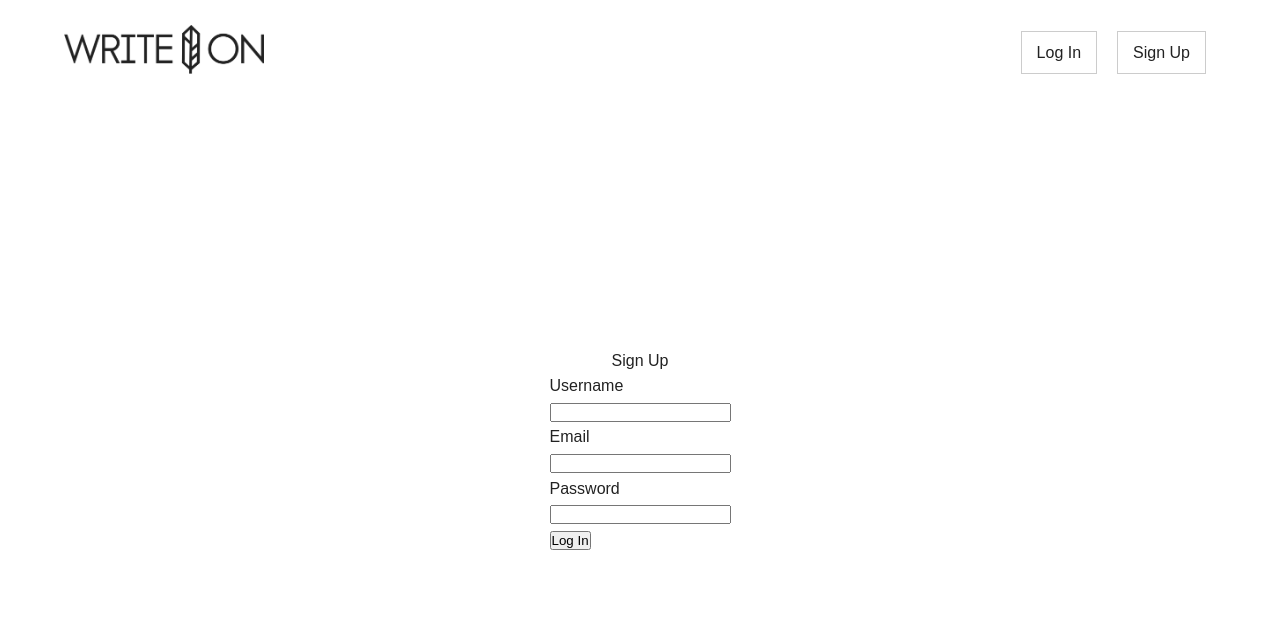
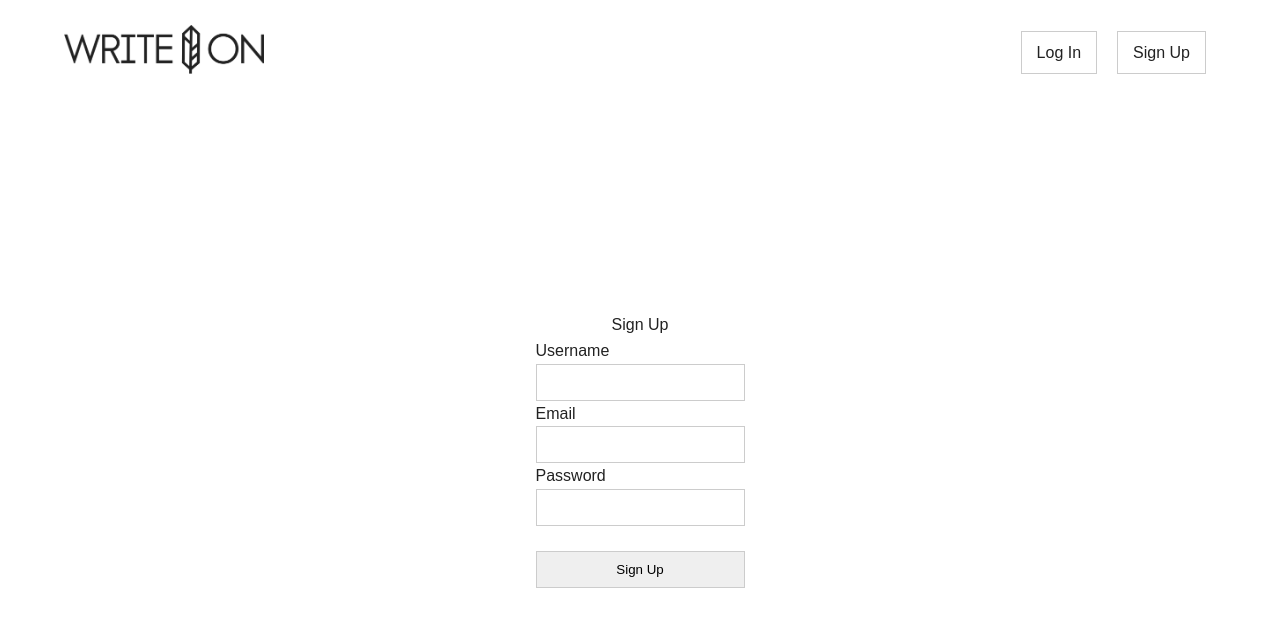
Before and after one commit to TimothyAllgood/writr_frontend, a React (Create React App) app: page /signup in a window 1280 px wide. Shown: the top 626 px of the page. Built offline with nearby package versions, Linux system fonts and the light colour scheme; a web font is replaced by a local one.

Commit message:
added authHeader function, moved queries to class, basic form styling

```diff
--- a/src/App.js
+++ b/src/App.js
@@ -3,8 +3,16 @@ import { useMutation, gql } from '@apollo/client';
 import { useEffect, useState } from 'react';
 import Header from './components/Header/Header';
 import Routes from './config/Routes';
+import User from './models/User';
+import setAuthHeader from './util/setAuthHeader';
 
 require('./App.scss');
+
+// TODO : Redirect on log in and sign up
+// TODO : Create profile page
+// TODO : View others profiles and their stories
+// TODO : Display all saved stories
+// TODO : Save stories to DB
 
 function App() {
   const [isLoggedIn, setisLoggedIn] = useState(false);
@@ -17,55 +25,13 @@ function App() {
     }
   }, []);
 
-  // GRAPHQL QUERY EXAMPLE
-  // const AllUsers = gql`
-  //   query GetAllUsers {
-  //     getAllUsers {
-  //       username
-  //     }
-  //   }
-  // `;
-  // const { loading, error, data } = useQuery(AllUsers);
+  const [login, { data: loginData }] = useMutation(User.loginMutation);
 
-  // if (loading) return <p>Loading...</p>;
-  // if (error) return <p>Error</p>;
-  // if (data) {
-  //   console.log(data.getAllUsers[0]);
-  // }
-  //
-
-  // Log In Mutation
-  const loginMutation = gql`
-    mutation Login($loginUsername: String!, $loginPassword: String!) {
-      login(username: $loginUsername, password: $loginPassword) {
-        token
-      }
-    }
-  `;
-
-  const [login, { data: loginData }] = useMutation(loginMutation);
-
-  //Sign Up Mutation
-  const signupMutation = gql`
-    mutation signup(
-      $signupUsername: String!
-      $signupEmail: String!
-      $signupPassword: String!
-    ) {
-      signup(
-        username: $signupUsername
-        email: $signupEmail
-        password: $signupPassword
-      ) {
-        username
-      }
-    }
-  `;
-
-  const [signup, { data: signupData }] = useMutation(signupMutation);
+  const [signup, { data: signupData }] = useMutation(User.signupMutation);
 
   // Logout
   const logout = () => {
+    setAuthHeader();
     localStorage.removeItem('token');
     setisLoggedIn(false);
   };
@@ -74,6 +40,7 @@ function App() {
   useEffect(() => {
     if (loginData) {
       if (loginData.login.token) {
+        setAuthHeader(loginData.login.token);
         setisLoggedIn(true);
         localStorage.setItem('token', loginData.login.token);
       }
--- a/src/components/Form/Form.js
+++ b/src/components/Form/Form.js
@@ -1,4 +1,5 @@
 import React, { useState } from 'react';
+require('./Form.scss');
 
 function Form({ formAction, formType }) {
   const [formData, setFormData] = useState({});
@@ -25,7 +26,7 @@ function Form({ formAction, formType }) {
   };
 
   return (
-    <form onSubmit={(e) => handleSubmit(e)}>
+    <form className="user-form" onSubmit={(e) => handleSubmit(e)}>
       <div className="form-group">
         <label htmlFor="username">
           <p>Username</p>
@@ -61,7 +62,11 @@ function Form({ formAction, formType }) {
           onChange={(e) => handleChange(e)}
         />
       </div>
-      <input type="submit" value="Log In" />
+      <input
+        type="submit"
+        className="btn"
+        value={formType === 'signup' ? 'Sign Up' : 'Log In'}
+      />
     </form>
   );
 }
--- a/src/components/Form/Form.scss
+++ b/src/components/Form/Form.scss
@@ -0,0 +1,13 @@
+@import '../../partials/variables.scss';
+.user-form {
+  input {
+    border: 1px solid $border;
+    padding: 10px 15px;
+  }
+  .btn {
+    width: 100%;
+    display: block;
+    cursor: pointer;
+    margin-top: 25px;
+  }
+}
--- /dev/null
+++ b/src/models/User.js
@@ -0,0 +1,26 @@
+import { gql } from '@apollo/client';
+
+export default class User {
+  static loginMutation = gql`
+    mutation Login($loginUsername: String!, $loginPassword: String!) {
+      login(username: $loginUsername, password: $loginPassword) {
+        token
+      }
+    }
+  `;
+  static signupMutation = gql`
+    mutation signup(
+      $signupUsername: String!
+      $signupEmail: String!
+      $signupPassword: String!
+    ) {
+      signup(
+        username: $signupUsername
+        email: $signupEmail
+        password: $signupPassword
+      ) {
+        username
+      }
+    }
+  `;
+}
--- /dev/null
+++ b/src/util/setAuthHeader.js
@@ -0,0 +1,12 @@
+// Sets/Removes Authorization Header for every API call
+import axios from 'axios';
+
+const setAuthHeader = (token) => {
+  if (token) {
+    axios.defaults.headers.common['Authorization'] = token;
+  } else {
+    delete axios.defaults.headers.common['Authorization'];
+  }
+};
+
+export default setAuthHeader;
```
